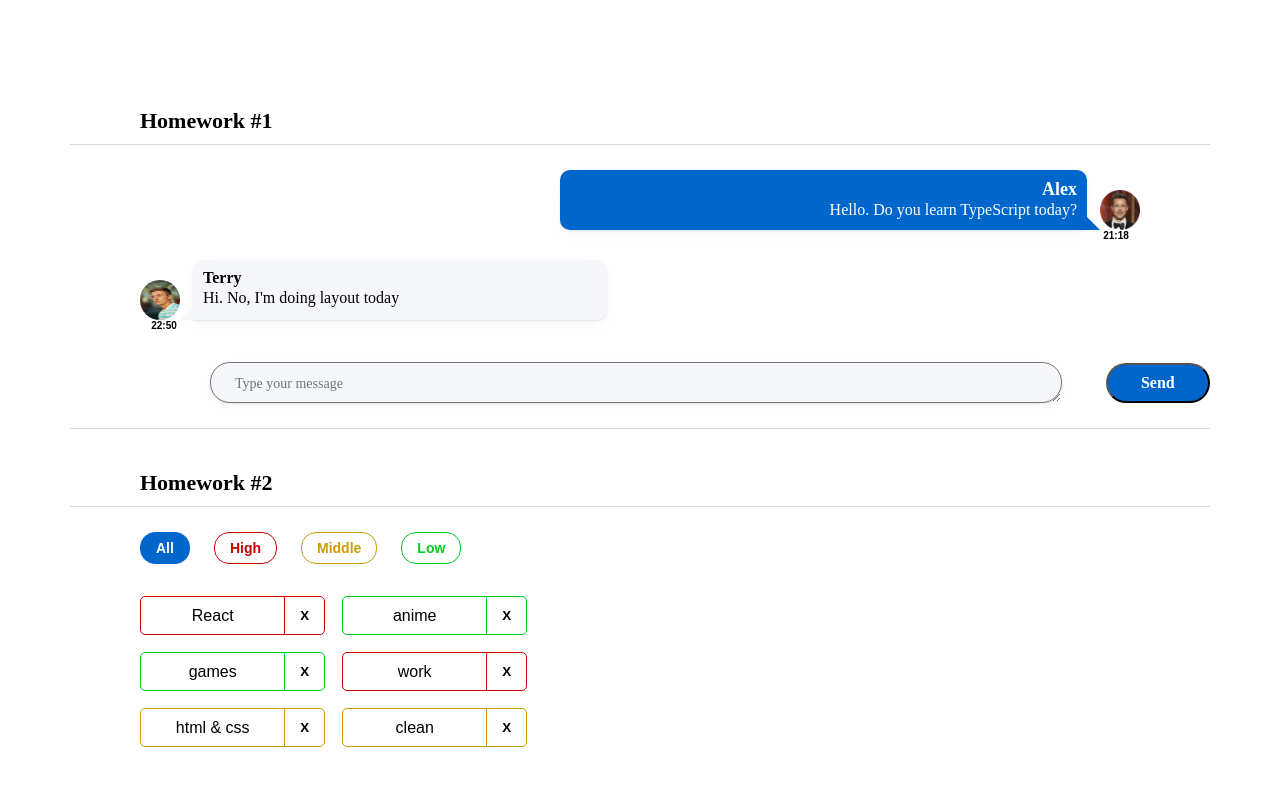
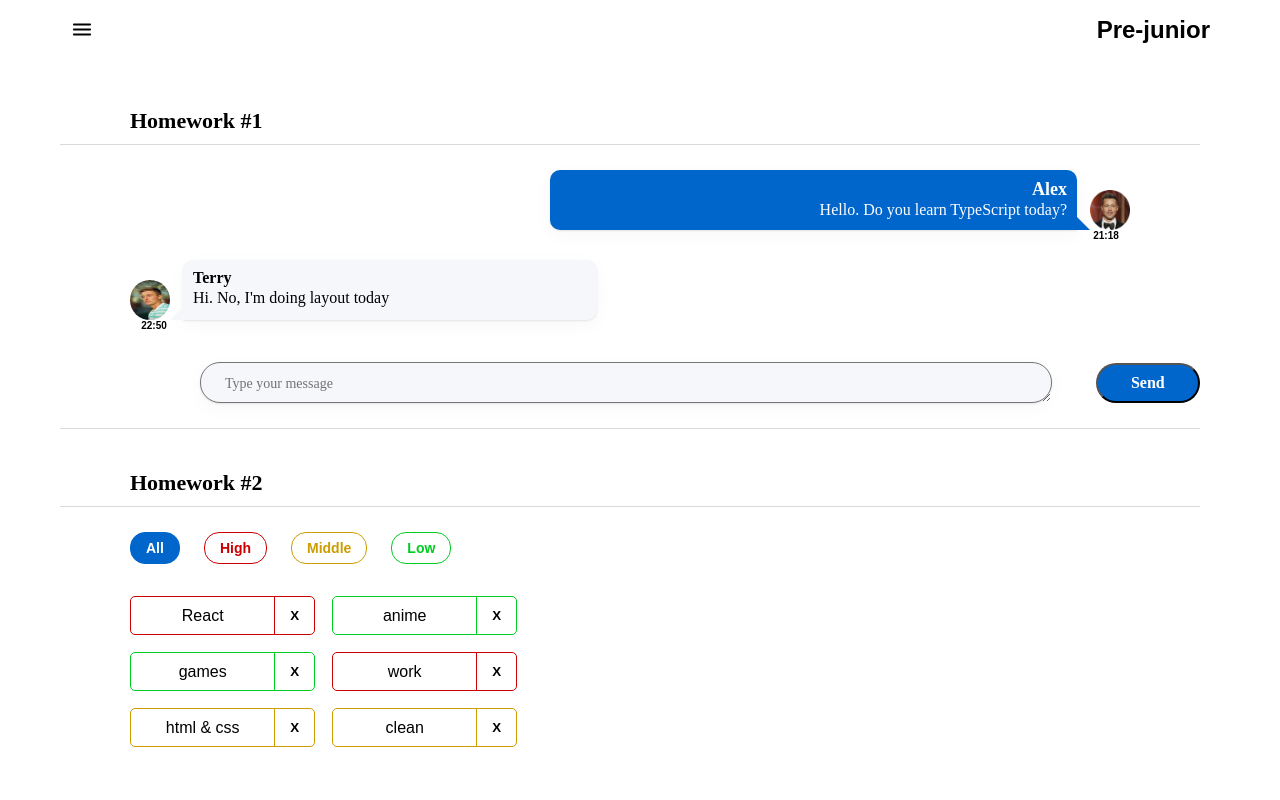
Before and after one commit to MaxSantucci/auto-hw, a React (Create React App) app: page /#/pre-junior in a window 1280 px wide. Shown: the top 800 px of the page. Built offline with nearby package versions, Linux system fonts and the light colour scheme.

Commit message:
five homework

```diff
--- a/src/index.css
+++ b/src/index.css
@@ -2,6 +2,12 @@
     margin: 0;
     padding: 0;
     box-sizing: border-box;
+}
+
+htnl,
+body,
+#root {
+   height: 100%;
 }
 
 body {
@@ -12,6 +18,7 @@ body {
     -webkit-font-smoothing: antialiased;
     -moz-osx-font-smoothing: grayscale;
     box-sizing: border-box;
+   padding: 0 calc(20px - (100vw - 100%)) 0 0;
 }
 
 code {
--- a/src/s1-main/App.module.css
+++ b/src/s1-main/App.module.css
@@ -13,10 +13,9 @@
 }
 
 .hw {
-    padding: 25px 0;
-    border-bottom: 1px solid #D9D9D9;
-    margin-bottom: 40px;
-    padding-left: 70px;
+   border-bottom: 1px solid #D9D9D9;
+   margin-bottom: 40px;
+   padding: 25px 0 25px 70px;
 }
 
 .hwTitle {
--- a/src/s1-main/App.tsx
+++ b/src/s1-main/App.tsx
@@ -4,19 +4,20 @@ import HW1 from '../s2-homeworks/hw01/HW1'
 import HW2 from "../s2-homeworks/hw02/HW2";
 import HW3 from "../s2-homeworks/hw03/HW3";
 import HW4 from "../s2-homeworks/hw04/HW4";
+import HW5 from '../s2-homeworks/hw05/HW5';
 
 function App() {
    return (
       <div className={s.App}>
          <div className={s.container}>
-            <HW1 />
+            {/*<HW1 />*/}
             {/*раскомментировать по ходу выполнения*/}
-            <HW2/>
-            <HW3/>
-            <HW4/>
+            {/*<HW2/>*/}
+            {/*<HW3/>*/}
+            {/*<HW4/>*/}
 
             {/*при выполнении дз 5 и более - закомментировать здесь дз 1-4, так как они есть внутри дз 5*/}
-            {/*<HW5/>*/}
+            <HW5/>
          </div>
       </div>
    )
--- a/src/s2-homeworks/hw05/Pages.tsx
+++ b/src/s2-homeworks/hw05/Pages.tsx
@@ -19,13 +19,18 @@ function Pages() {
                 {/*роутинг будут писать студенты*/}
                 {/*в начале мы попадаем на страницу '/' и переходим сразу на страницу /pre-junior*/}
                 {/*<Route ...*/}
+               <Route path="/" element={<Navigate to={PATH.PRE_JUNIOR}/>}/>
 
                 {/*роуты для /pre-junior, /junior, /junior-plus*/}
+               <Route path={PATH.PRE_JUNIOR} element={<PreJunior />}/>
+               <Route path={PATH.JUNIOR} element={<Junior />}/>
+               <Route path={PATH.JUNIOR_PLUS} element={<JuniorPlus />}/>
                 {/*<Route ...*/}
                 {/*<Route ...*/}
                 {/*<Route ...*/}
 
                 {/*роут для несуществующей страницы должен отрисовать <Error404 />*/}
+               <Route path="/*" element={<Error404 />}/>
                 {/*<Route ...*/}
             </Routes>
         </div>
--- a/src/s2-homeworks/hw05/header/Header.module.css
+++ b/src/s2-homeworks/hw05/header/Header.module.css
@@ -1,8 +1,21 @@
 .burgerMenuIcon {
+   cursor: pointer;
 }
 
 .header {
+   padding: 15px 70px;
+   display: flex;
+   justify-content: space-between;
+   position: absolute;
+   top: 0;
+   left: 0;
+   width: 100%;
+   background-color: #FFFFFF;
+   color: black;
 }
 
 .header h1 {
+   font-weight: 600;
+   font-size: 24px;
+   line-height: 29px;
 }
--- a/src/s2-homeworks/hw05/sidebar/Sidebar.module.css
+++ b/src/s2-homeworks/hw05/sidebar/Sidebar.module.css
@@ -1,24 +1,61 @@
 .sidebar {
+   position: absolute;
+   top: 0;
+   left: 0;
+   transform: translateX(-317px);
+   width: 317px;
+   height: 100%;
+   z-index: 999;
+   background: #FFFFFF;
+   padding: 63px 70px;
 }
 
 .sidebar.open {
+   transform: translateY(0px);
+   box-shadow: 10px 40px rgba(29, 33, 38, 0.13), 1px 2px rgba(29, 33, 38, 0.1);
 }
 
 .background {
+   position: absolute;
+   top: 0;
+   left: 0;
+   z-index: 5;
+   background: #000;
+   opacity: 0.3;
+   width: 100%;
+   height: 100vh;
 }
 
 .nav {
+   display: flex;
+   flex-direction: column;
 }
 
 .nav a {
+   font-weight: 600;
+   font-size: 22px;
+   line-height: 27px;
+   color: #000000;
+   text-decoration: none;
+   margin-bottom: 45px;
 }
 
 .nav a:hover {
+   color: #58ACFF;
 }
 
 .nav a.active {
+   color: #0059B2;
+   text-decoration: underline;
 }
+
 .close {
+   position: absolute;
+   top: 16px;
+   right: 24px;
+   border: none;
+   cursor: pointer;
+   background-color: transparent;
 }
 
 .close img {
--- a/src/s2-homeworks/hw05/sidebar/Sidebar.tsx
+++ b/src/s2-homeworks/hw05/sidebar/Sidebar.tsx
@@ -31,6 +31,7 @@ export const Sidebar: FC<PropsType> = ({open, handleClose}) => {
                         id={'hw5-pre-junior-link'}
                         to={PATH.PRE_JUNIOR}
                         onClick={handleClose}
+                        className={({isActive}) => isActive ? s.active : ''}
                         // className={...} // делает студент
                     >
                         Pre-junior
@@ -39,6 +40,7 @@ export const Sidebar: FC<PropsType> = ({open, handleClose}) => {
                         id={'hw5-junior-link'}
                         to={PATH.JUNIOR}
                         onClick={handleClose}
+                        className={({isActive}) => isActive ? s.active : ''}
                         // className={...} // делает студент
                     >
                         Junior
@@ -47,6 +49,7 @@ export const Sidebar: FC<PropsType> = ({open, handleClose}) => {
                         id={'hw5-junior-plus-link'}
                         to={PATH.JUNIOR_PLUS}
                         onClick={handleClose}
+                        className={({isActive}) => isActive ? s.active : ''}
                         // className={...} // делает студент
                     >
                         Junior Plus
```
